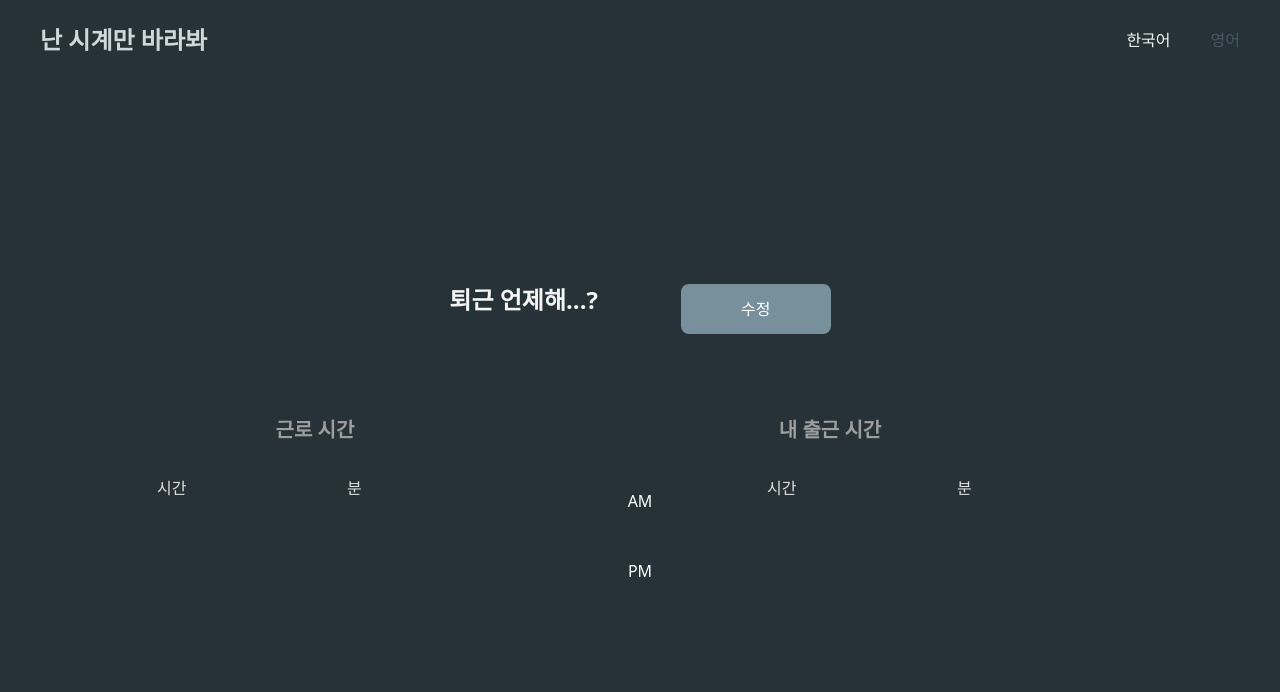
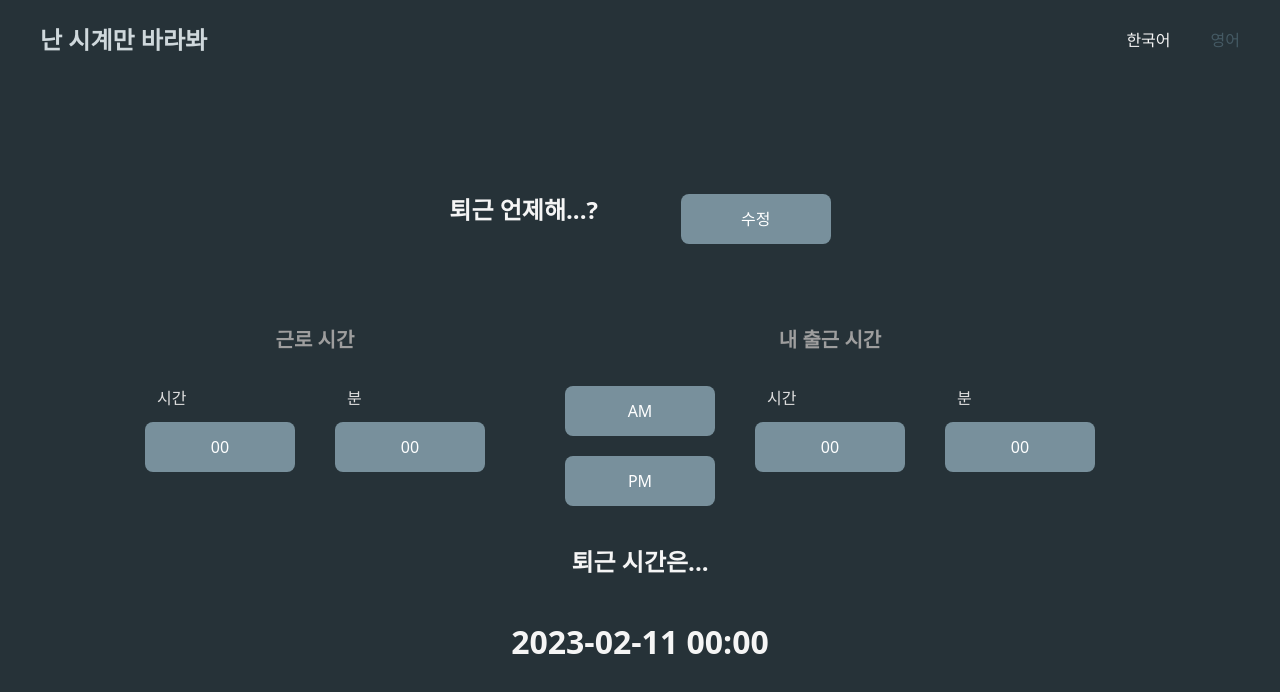
Before and after one commit to UFFETKK/offTime-timer, a React (Create React App) app: page / in a window 1280 px wide. Both pictures are taken after a click on the button "확인". Shown: the top 692 px of the page. Built offline with nearby package versions, Linux system fonts and the light colour scheme.

Commit message:
feat : 퇴근 시간 계산

```diff
--- a/package.json
+++ b/package.json
@@ -3,6 +3,7 @@
   "version": "0.1.0",
   "private": true,
   "dependencies": {
+    "@react-icons/all-files": "^4.1.0",
     "@testing-library/jest-dom": "^5.16.5",
     "@testing-library/react": "^13.4.0",
     "@testing-library/user-event": "^13.5.0",
@@ -12,6 +13,7 @@
     "@types/react-dom": "^18.0.8",
     "autoprefixer": "^10.4.13",
     "i18next": "^22.4.9",
+    "moment": "^2.29.4",
     "npm-run-all": "^4.1.5",
     "postcss": "^8.4.21",
     "postcss-cli": "^10.1.0",
--- a/src/App.tsx
+++ b/src/App.tsx
@@ -2,6 +2,7 @@
 import { useTranslation } from "react-i18next";
 import Btn from "./components/Btn";
 import Header from "./components/Header";
+import OffTimeBox from "./components/OffTimeBox";
 import TimeBox from "./components/TimeBox";
 import "./index.css";
 import "./lang/i18n";
@@ -39,16 +40,25 @@
 
   const onSubmit = async () => {
     if (isEditMode) {
-      for (const key in inputTime) {
+      const copy = { ...inputTime };
+      for (const key in copy) {
         let value;
-        if (!!inputTime[key].length) {
-          value = inputTime[key];
-        } else {
-          value = "00";
-          setInputTime({ ...inputTime, [key]: value });
+        if (key != "isNoon") {
+          if (!!inputTime[key].length) {
+            value = inputTime[key];
+            if (key == "hour" && inputTime.isNoon == "PM") {
+              value = +value > 12 ? value : String(+value + 12);
+            } else if (key == "hour" && inputTime?.isNoon == "AM" && +value > 12) {
+              copy.isNoon = "PM";
+            }
+          } else {
+            value = "00";
+          }
+          copy[key] = value;
+          localStorage.setItem(key, value);
         }
-        localStorage.setItem(key, value);
       }
+      setInputTime(copy);
       setIsEditMode(false);
       window.alert(t("저장 되었습니다."));
     } else {
@@ -95,6 +105,7 @@
             selectIsNoon={selectIsNoon}
           />
         </div>
+        {!isEditMode && <OffTimeBox inputTime={inputTime} />}
       </div>
     </div>
   );
--- a/src/components/Box.tsx
+++ b/src/components/Box.tsx
@@ -1,16 +1,22 @@
 import React from "react";
 import { useTranslation } from "react-i18next";
+import { AiFillCheckCircle } from "@react-icons/all-files/ai/AiFillCheckCircle";
 
-function Box({ text, color = "gray-400", func }: IProps) {
+function Box({ text, color = "light", func, checked }: IProps) {
   const { t } = useTranslation();
-  console.log(color);
+  const colors: IColor = {
+    dark: "bg-bluegrey-800",
+    light: "bg-bluegrey-400",
+  };
+  const bgColor = colors[color];
 
   return (
     <div
       onClick={func}
-      className={`flex justify-center items-center w-[150px] h-[50px] rounded-lg text-w bg-${color}`}
+      className={`relative cursor-pointer flex justify-center items-center w-[150px] h-[50px] rounded-lg text-w ${bgColor}`}
     >
       {t(text)}
+      {checked && <AiFillCheckCircle className="absolute right-10" />}
     </div>
   );
 }
@@ -18,6 +24,11 @@
   text: string;
   color?: string;
   func?: any;
+  checked?: boolean;
+}
+
+interface IColor {
+  [key: string]: string;
 }
 
 export default Box;
--- /dev/null
+++ b/src/components/OffTimeBox.tsx
@@ -0,0 +1,35 @@
+import React, { useEffect, useState } from "react";
+import { useTranslation } from "react-i18next";
+import { ITime } from "../App";
+import moment from "moment";
+
+function OffTimeBox({ inputTime }: IProps) {
+  const { t } = useTranslation();
+  const { totalHour, totalMin, hour, min } = inputTime;
+  const [endTime, setEndTime] = useState<string>("");
+
+  const getOffTime = () => {
+    const startTime = moment().format(`YYYY-MM-DD ${hour}:${min}`);
+    let endTime = moment(startTime).add(+totalHour, "hour").format(`YYYY-MM-DD HH:mm`);
+    if (!!Number(totalMin)) {
+      endTime = moment(startTime).add(+totalMin, "minute").format(`YYYY-MM-DD HH:mm`);
+    }
+
+    setEndTime(endTime);
+  };
+  useEffect(() => {
+    getOffTime();
+  }, []);
+  return (
+    <div className="flex flex-col gap-5 justify-center items-center">
+      <p className="text-gray-100 text-2xl font-bold pb-5">{t("퇴근 시간은...")}</p>
+      <p className="text-gray-100 text-[32px] font-bold pb-5">{endTime}</p>
+    </div>
+  );
+}
+
+interface IProps {
+  inputTime: ITime;
+}
+
+export default OffTimeBox;
--- a/src/components/TimeBox.tsx
+++ b/src/components/TimeBox.tsx
@@ -20,7 +20,8 @@
                 key={i}
                 text={item}
                 func={() => selectIsNoon(item)}
-                color={inputTime.isNoon == item ? "gray-800" : "gray-400"}
+                color={inputTime.isNoon == item ? "dark" : "light"}
+                checked={inputTime.isNoon == item}
               />
             ))}
           </div>
```
Also changed, not shown: 1 other file (tests, documents, lock files or other folders).
